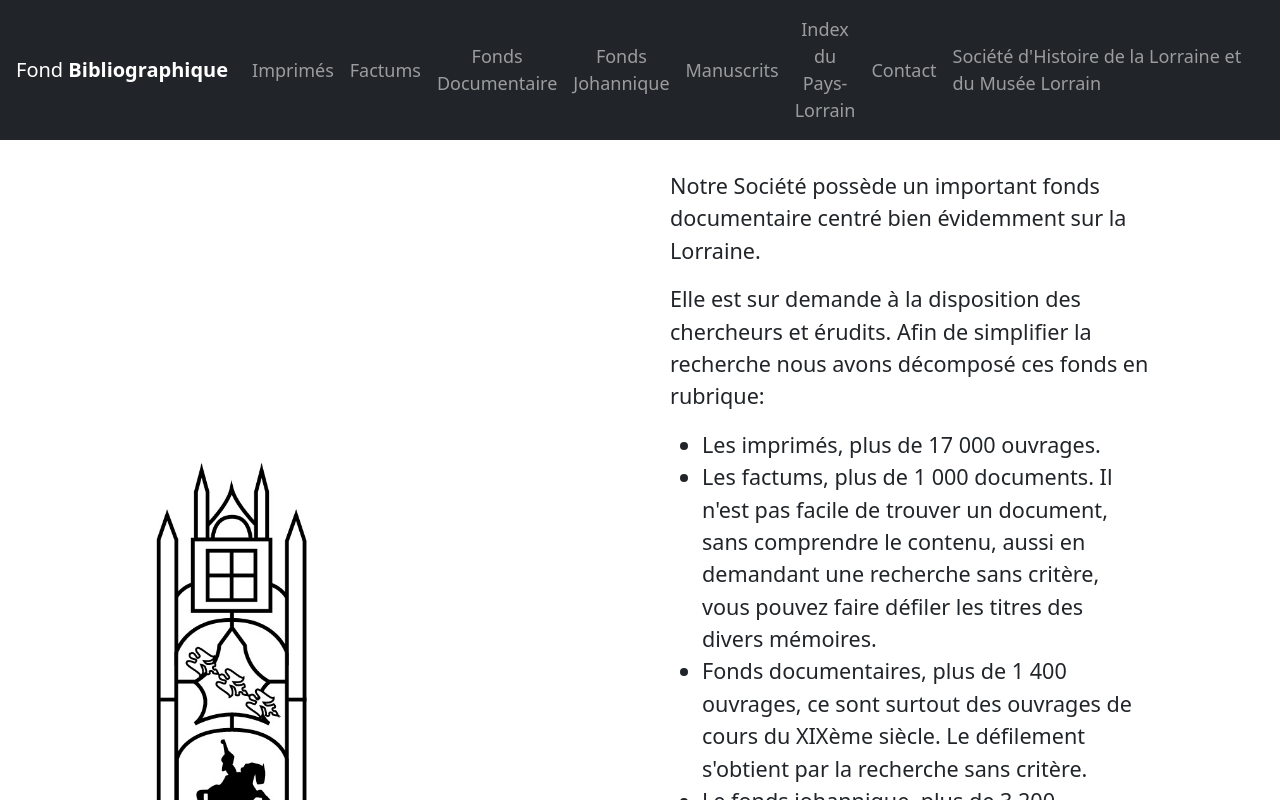
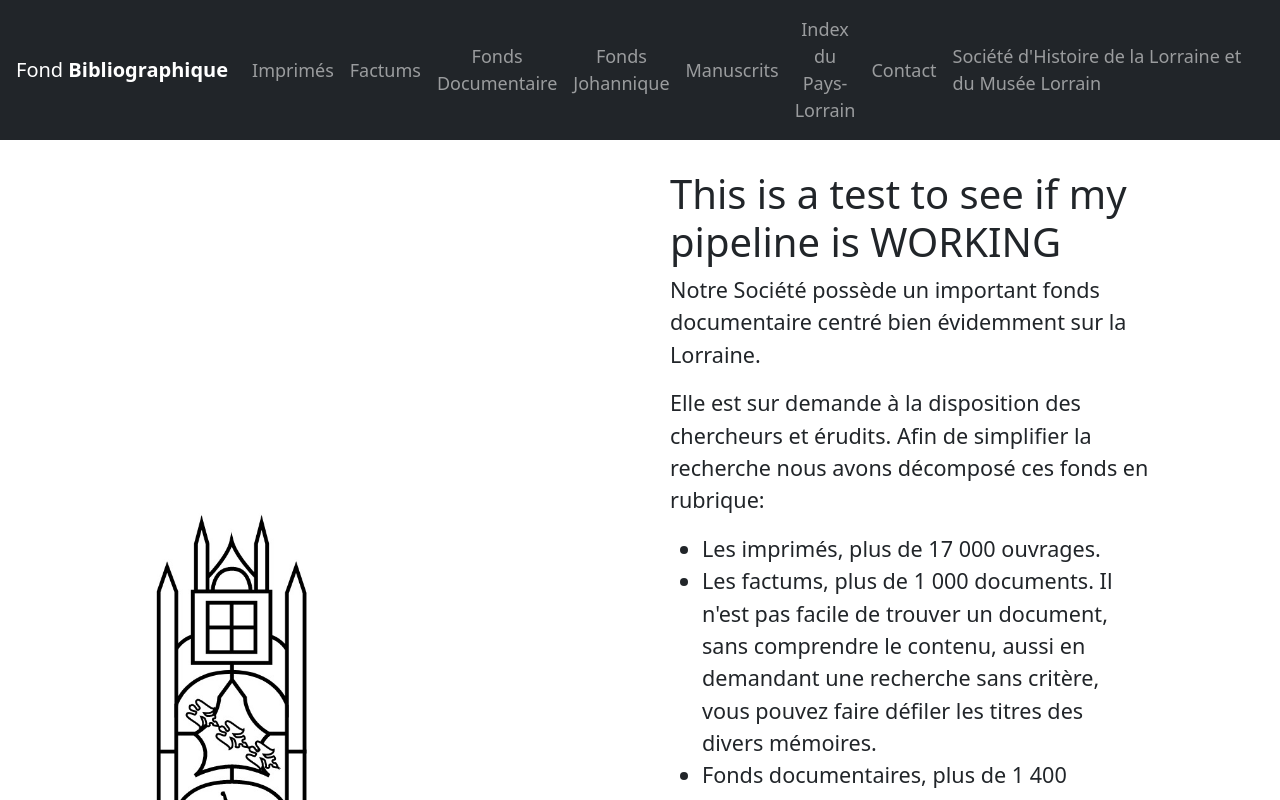
Before and after one commit to loicbefve/BiblioSHLML, a React (Vite) app: page / in a window 1280 px wide. Shown: the top 800 px of the page. Built offline with nearby package versions, Linux system fonts and the light colour scheme.

Commit message:
This is a test to see if my pipeline is working

```diff
--- a/src/pages/Home.tsx
+++ b/src/pages/Home.tsx
@@ -27,6 +27,7 @@ function Home() {
           <StyledImg src={shlml_logo} alt="Le logo de la SHLM" />
         </ImgCol>
         <TextCol md={6}>
+          <h1>This is a test to see if my pipeline is WORKING</h1>
           <p>
             Notre Société possède un important fonds documentaire centré bien
             évidemment sur la Lorraine.
```
Also changed, not shown: 1 other file (tests, documents, lock files or other folders).
